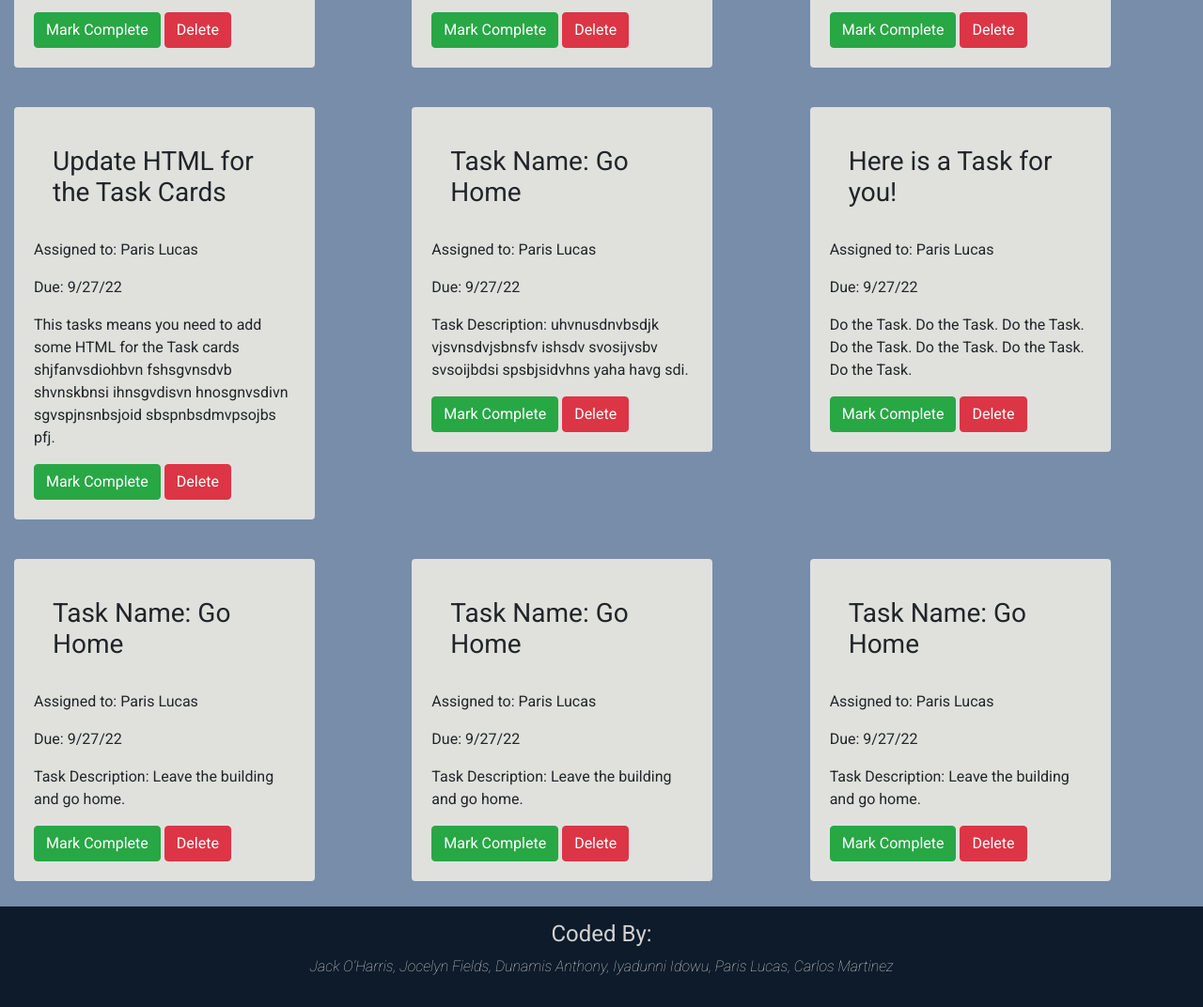
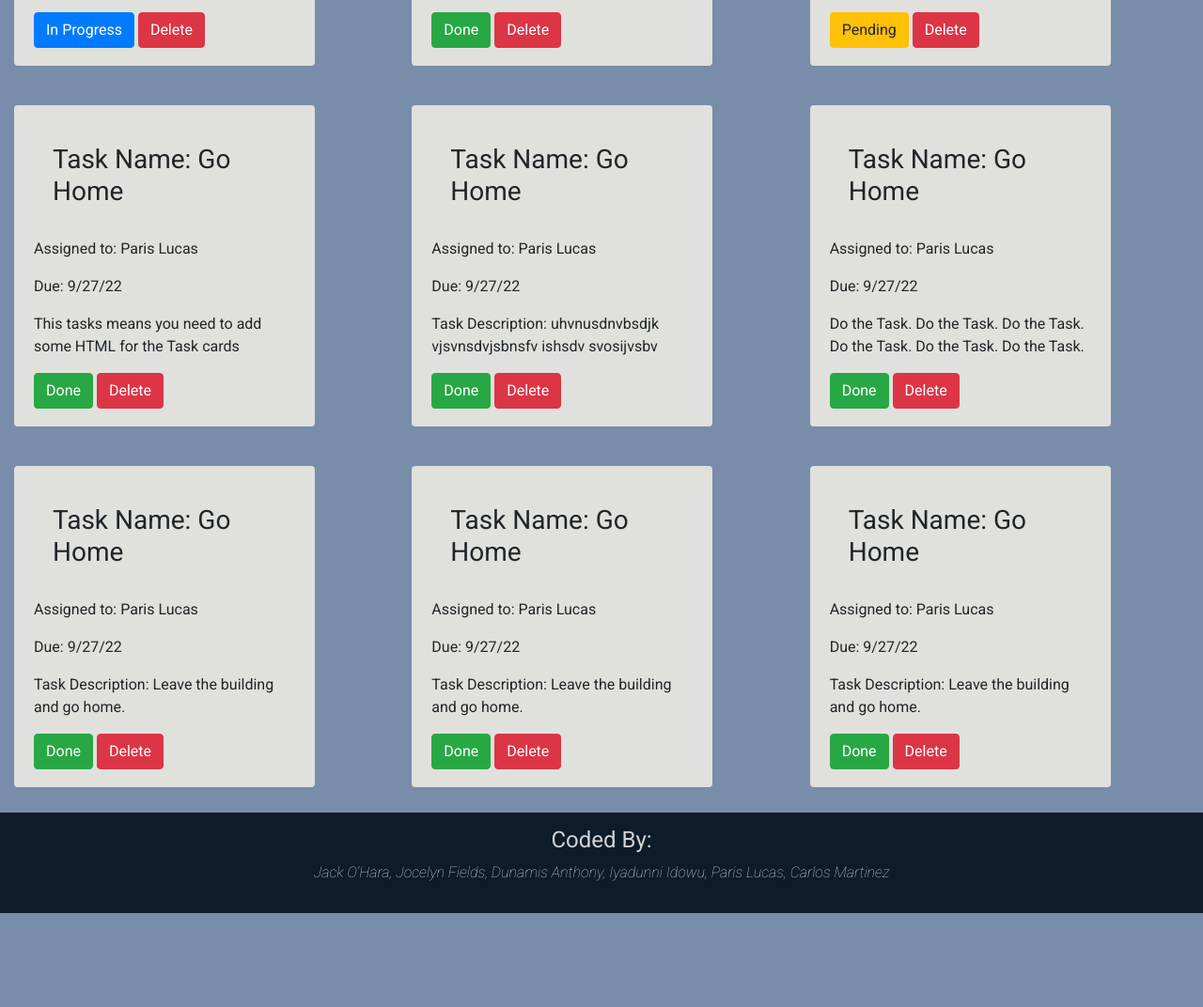
Before and after one commit to JackBayly/group-4-project, a plain HTML site: page index.html in a window 1280 px wide. Shown: the part 945-2017 px from the top of the page at 94% size. After the commit the page ends 1917 px from the top, so only its background shows below. Drawn offline with nearby package versions, Linux system fonts and the light colour scheme.

Commit message:
Button Color and Card Edits

```diff
--- a/index.html
+++ b/index.html
@@ -20,13 +20,13 @@
 
                         <div class="form-row">
                             <div class="form-group col">
-                                <label for="taskname" class=>Task Name</label>
+                                <label for="taskname" class="text-center text-monospace fw-bold">Task Name</label>
                                 <input type="text" class="form-control" id="taskname">
                             </div>
                             <div class="form-group col">
-                                <div class="assigned-to">
-                                    <p>Assigned To</p>
-                                    <select>
+                                <div class="assigned-to custom-align-label-select">
+                                    <label for="select">Assigned To</label>
+                                    <select id="select">
                                         <option></option>
                                         <option>Carlos</option>
                                         <option>Dunni</option>
@@ -75,7 +75,7 @@
                 <p class="assignment">Assigned to: Paris Lucas</p>
                 <p class="due">Due: 9/27/22</p>
                 <p class="card-text">Task Description: Leave the building and go home.</p>
-                    <a href="#" class="btn btn-success">Mark Complete</a>
+                    <a href="#" class="btn btn-primary">In Progress</a>
                     <a href="#" class="btn btn-danger">Delete</a>
                     <!-- are we  doing an edit option? -->
                 </div>
@@ -87,7 +87,7 @@
                 <p class="assignment">Assigned to: Paris Lucas</p>
                 <p class="due">Due: 9/27/22</p>
                 <p class="card-text">Task Description: Leave the building and go home.</p>
-                    <a href="#" class="btn btn-success">Mark Complete</a>
+                    <a href="#" class="btn btn-success">Done</a>
                     <a href="#" class="btn btn-danger">Delete</a>
                     <!-- are we  doing an edit option? -->
                 </div>
@@ -99,7 +99,7 @@
                 <p class="assignment">Assigned to: Paris Lucas</p>
                 <p class="due">Due: 9/27/22</p>
                 <p class="card-text">Task Description: Leave the building and go home.</p>
-                    <a href="#" class="btn btn-success">Mark Complete</a>
+                    <a href="#" class="btn btn-warning">Pending</a>
                     <a href="#" class="btn btn-danger">Delete</a>
                     <!-- are we  doing an edit option? -->
                 </div>
@@ -110,11 +110,11 @@
 
             <div class="card" style="width: 20rem;">
                 <div class="card-body">
-                <h3 class="card-title">Update HTML for the Task Cards</h3>
+                <h3 class="card-title">Task Name: Go Home</h3>
                 <p class="assignment">Assigned to: Paris Lucas</p>
                 <p class="due">Due: 9/27/22</p>
                 <p class="card-text">This tasks means you need to add some HTML for the Task cards shjfanvsdiohbvn fshsgvnsdvb shvnskbnsi ihnsgvdisvn hnosgnvsdivn sgvspjnsnbsjoid sbspnbsdmvpsojbs pfj.</p>
-                    <a href="#" class="btn btn-success">Mark Complete</a>
+                    <a href="#" class="btn btn-success">Done</a>
                     <a href="#" class="btn btn-danger">Delete</a>
                     <!-- are we  doing an edit option? -->
                 </div>
@@ -126,7 +126,7 @@
                 <p class="assignment">Assigned to: Paris Lucas</p>
                 <p class="due">Due: 9/27/22</p>
                 <p class="card-text">Task Description: uhvnusdnvbsdjk vjsvnsdvjsbnsfv ishsdv svosijvsbv svsoijbdsi spsbjsidvhns yaha havg sdi.</p>
-                    <a href="#" class="btn btn-success">Mark Complete</a>
+                    <a href="#" class="btn btn-success">Done</a>
                     <a href="#" class="btn btn-danger">Delete</a>
                     <!-- are we  doing an edit option? -->
                 </div>
@@ -134,11 +134,11 @@
 
             <div class="card" style="width: 20rem;">
                 <div class="card-body">
-                <h3 class="card-title">Here is a Task for you!</h3>
-                <p class="assignmen">Assigned to: Paris Lucas</p>
+                <h3 class="card-title">Task Name: Go Home</h3>
+                <p class="assignment">Assigned to: Paris Lucas</p>
                 <p class="due">Due: 9/27/22</p>
                 <p class="card-text">Do the Task. Do the Task. Do the Task. Do the Task. Do the Task. Do the Task. Do the Task.</p>
-                    <a href="#" class="btn btn-success">Mark Complete</a>
+                    <a href="#" class="btn btn-success">Done</a>
                     <a href="#" class="btn btn-danger">Delete</a>
                     <!-- are we  doing an edit option? -->
                 </div>
@@ -152,7 +152,7 @@
                 <p class="assignment">Assigned to: Paris Lucas</p>
                 <p class="due">Due: 9/27/22</p>
                 <p class="card-text">Task Description: Leave the building and go home.</p>
-                    <a href="#" class="btn btn-success">Mark Complete</a>
+                    <a href="#" class="btn btn-success">Done</a>
                     <a href="#" class="btn btn-danger">Delete</a>
                     <!-- are we  doing an edit option? -->
                 </div>
@@ -164,7 +164,7 @@
                 <p class="assignment">Assigned to: Paris Lucas</p>
                 <p class="due">Due: 9/27/22</p>
                 <p class="card-text">Task Description: Leave the building and go home.</p>
-                    <a href="#" class="btn btn-success">Mark Complete</a>
+                    <a href="#" class="btn btn-success">Done</a>
                     <a href="#" class="btn btn-danger">Delete</a>
                     <!-- are we  doing an edit option? -->
                 </div>
@@ -176,7 +176,7 @@
                 <p class="assignment">Assigned to: Paris Lucas</p>
                 <p class="due">Due: 9/27/22</p>
                 <p class="card-text">Task Description: Leave the building and go home.</p>
-                    <a href="#" class="btn btn-success">Mark Complete</a>
+                    <a href="#" class="btn btn-success">Done</a>
                     <a href="#" class="btn btn-danger">Delete</a>
                     <!-- are we  doing an edit option? -->
                 </div>
@@ -186,7 +186,7 @@
 <footer class="footer">
     <h4 class="text-center fw-light">Coded By:</h4>
     <p class="text-center font-italic fw-light">
-        Jack O'Harris, Jocelyn Fields, Dunamis Anthony, Iyadunni Idowu, Paris Lucas, Carlos Martinez
+        Jack O'Hara, Jocelyn Fields, Dunamis Anthony, Iyadunni Idowu, Paris Lucas, Carlos Martinez
     </p>
 </footer>
 </html>
--- a/styles.css
+++ b/styles.css
@@ -12,7 +12,15 @@ h1, h2 {
 h2 {
     margin: 25px 0px;
 }
-
+.custom-align-label-select {
+    display: flex;
+    flex-direction: column;
+}
+#select {
+ height: 38px;
+ border-radius: 0.25rem;
+ transition: border-color 0.15s ease-in-out 0s, box-shadow 0.15s ease-in-out 0s;
+}
 .footer {
     background-color: #0d1b2a;
     color: lightgrey;
@@ -37,4 +45,13 @@ h2 {
 
 .card-body {
     background-color: #e0e1dd;
+    overflow: hidden;
+    max-height: 340px;
 }
+.card-text {
+    overflow: hidden;
+    max-height: 48px;
+}
+.card-text:hover {
+    overflow:scroll;
+}
```
